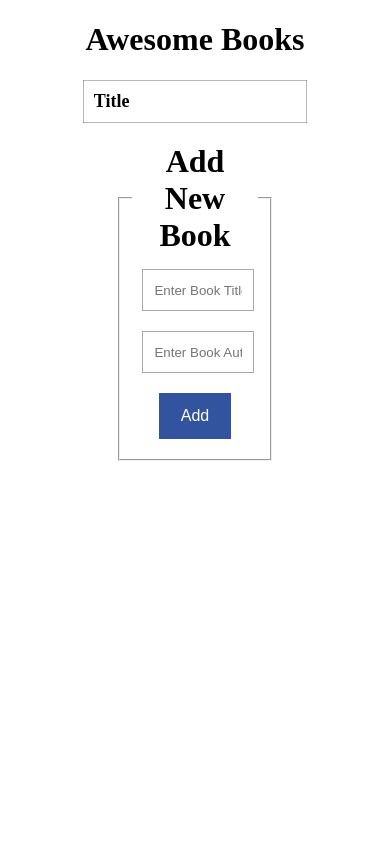
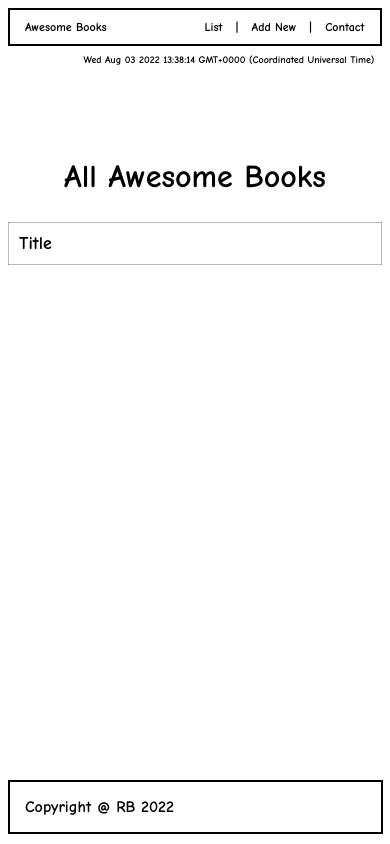
Before and after one commit to RiyaBulia12/Awesome-Book, a website: page index.html in a window 390 px wide. Drawn offline with Linux system fonts and the light colour scheme.

Commit message:
Add navigation menu for SPA

```diff
--- a/index.html
+++ b/index.html
@@ -10,26 +10,55 @@
 </head>
 
 <body>
-   <h1>Awesome Books</h1>
+   <nav class="navigation-menu">
+      <h1 class="app-title">Awesome Books</h1>
+      <ul class="menu-list">
+         <li onclick="displayMenuContent(this.id)" id="list"> List </li>
+         <li> | </li>
+         <li onclick="displayMenuContent(this.id)" id="create">Add New </li>
+         <li> | </li>
+         <li onclick="displayMenuContent(this.id)" id="contact">Contact </li>
+      </ul>
+   </nav>
+   <section>
+      <div class="date" id="date"></div>
+   </section>
    <div class="container">
-      <table class="bookTable" id="bookTable">
-         <tr class="headings">
-            <th class="heading">Title</th>
-            <th class="heading"></th>
-         </tr>
-      </table>
-      <p class="emptyBookMsg none ">There is no book to display. Please Add some Books using the Form</p>
-      <form id="add-form">
+      <div id="display-content"></div>
+      <section class="table-section none" id="table-section">
+         <h2 class="title"> All Awesome Books</h2>
+         <table class="bookTable" id="bookTable">
+            <tr>
+               <th class="row-heading">Title</th>
+               <th class="row-heading"></th>
+            </tr>
+         </table>
+      </section>
+      <form id="add-form" class="add-form none">
          <fieldset>
             <legend>Add New Book </legend>
             <input type="text" name="title" id="title" placeholder="Enter Book Title" required>
             <input type="text" name="author" id="author" placeholder="Enter Book Author" required>
             <div class="btn-container">
-               <button class="btn" type="button" name="submit" id="addBookBtn">Add</button>
+               <button class="btn" type="button" name="submit" id="add-book-btn">Add</button>
             </div>
          </fieldset>
+         <p class="success none" id="success">Book added successfully</p>
       </form>
+      <section class="contact-form none" id="contact-form">
+         <h2 class="title"> Contact Information</h2>
+         <p>Do you have any question or just want to say Hello?</p>
+         <p>you can reach out to us</p>
+         <ul class="contact-list">
+            <li> Our email: mail@mail.com </li>
+            <li> Our phone number: +4352382837492</li>
+            <li> Our address: Streetname 22, 89423 City, Country </li>
+         </ul>
+      </section>
    </div>
+   <footer class="copyright">
+      <p class="copyright-content">Copyright @ RB 2022</p>
+   </footer>
 </body>
 
 </html>
--- a/script.js
+++ b/script.js
@@ -1,3 +1,9 @@
+const tableSection = document.getElementById('table-section');
+const addForm = document.querySelector('.add-form');
+const contactForm = document.getElementById('contact-form');
+const dateSection = document.getElementById('date');
+const addedMsg = document.getElementById('success');
+
 class Books {
    constructor() {
       this.bookList = [];
@@ -34,6 +40,8 @@ class Books {
 }
 
 window.onload = () => {
+   dateSection.innerHTML = Date()
+   tableSection.classList.remove('none');
    Books.getBooksList();
    if (Books.bookList) {
       Books.bookList.forEach(item => {
@@ -65,7 +73,7 @@ function createBookRow(item) {
    })
 }
 
-const addBookBtn = document.getElementById('addBookBtn');
+const addBookBtn = document.getElementById('add-book-btn');
 addBookBtn.onclick = function () {
    Books.bookList = Books.fetchBooks() ? Books.fetchBooks() : [];
 
@@ -73,13 +81,37 @@ addBookBtn.onclick = function () {
    if (Books.bookList && Books.bookList.length > 0) {
       id = Books.bookList[Books.bookList.length - 1].id + 1
    }
-   const title = document.getElementById('title').value;
-   const author = document.getElementById('author').value;
+   const title = document.getElementById('title');
+   const author = document.getElementById('author');
 
-   if (title && author) {
-      const book = { 'id': id++, 'title': title, 'author': author }
+   title.oninput = function () { hideSuccess(); }
+   author.oninput = function () { hideSuccess(); }
+
+   if (title.value && author.value) {
+      const book = { 'id': id++, 'title': title.value, 'author': author.value }
       const bookObj = new Books();
       bookObj.addBook(book);
       createBookRow(book);
+      success.classList.remove('none');
    }
 }
+
+function hideSuccess() {
+   success.classList.add('none');
+}
+
+function displayMenuContent(id) {
+   if (id === 'list') {
+      tableSection.classList.remove('none');
+      addForm.classList.add('none');
+      contactForm.classList.add('none');
+   } else if (id === 'create') {
+      tableSection.classList.add('none');
+      addForm.classList.remove('none');
+      contactForm.classList.add('none');
+   } else {
+      addForm.classList.add('none');
+      tableSection.classList.add('none');
+      contactForm.classList.remove('none');
+   }
+}
--- a/style.css
+++ b/style.css
@@ -1,14 +1,69 @@
+@import url('https://fonts.googleapis.com/css2?family=Comic+Neue:wght@300;400;700&display=swap');
+
 * {
   text-align: center;
+  font-family: 'Comic Neue', cursive, sans-serif;
+  font-weight: 600;
 }
 
 .container {
   width: 60%;
   align-content: center;
-  margin: auto;
+  margin: 10% auto;
 }
 
-form {
+/* ********************** Begin navigation/footer  ********************* */
+.navigation-menu,
+.copyright {
+  border: 2px solid black;
+  display: flex;
+  margin: 0 30px;
+}
+
+.app-title {
+  font-size: 19px;
+}
+
+.app-title,
+.title,
+.copyright-content {
+  padding: 0 15px;
+}
+
+.menu-list {
+  list-style: none;
+  display: flex;
+  justify-content: space-between;
+  width: 20rem;
+  position: absolute;
+  right: 10%;
+  font-size: larger;
+  margin: 15px;
+}
+
+.menu-list > li:hover {
+  color: rgb(50, 84, 158);
+  transition: all 0.5s;
+  cursor: pointer;
+}
+
+.date {
+  position: absolute;
+  right: 4%;
+  padding: 10px;
+}
+
+footer {
+  position: absolute;
+  width: 95%;
+  bottom: 10px;
+}
+
+/* ********************** End navigation/footer  ********************* */
+
+/* ********************** Begin main container  ********************* */
+form,
+.contact-form {
   margin: 20px auto;
   width: 70%;
 }
@@ -20,7 +75,7 @@ form {
   border-collapse: collapse;
 }
 
-.heading,
+.row-heading,
 .data {
   padding: 10px;
   margin: 10px;
@@ -65,20 +120,68 @@ form input {
   margin: 10px;
 }
 
-.emptyBookMsg {
-  width: 50%;
-  margin: 0 auto;
+.success {
+  color: green;
 }
 
 .none {
   display: none;
 }
 
-.block {
-  display: inline-table;
+legend,
+.title {
+  font-size: 2em;
 }
 
-legend {
-  font-size: 2em;
-  font-weight: 600;
+.contact-form {
+  font-size: 20px;
 }
+
+.contact-list {
+  padding-inline-start: 11rem;
+}
+
+.contact-list > li {
+  text-align: justify;
+}
+
+/* ********************** End main container  ********************* */
+
+/* ********************** Begin for screens  ********************* */
+@media (max-width: 780px) {
+  .navigation-menu {
+    margin: 0px;
+  }
+
+  .app-title {
+    font-size: 12px;
+  }
+
+  .menu-list {
+    width: 10rem;
+    right: 4%;
+    font-size: 12px;
+    margin: 10px;
+  }
+
+  .date {
+    right: 4%;
+    padding: 8px 0;
+    font-size: 10px;
+  }
+
+  .container {
+    width: 100%;
+    margin: 23% auto;
+  }
+
+  .copyright {
+    margin: 0px
+  }
+
+  footer {
+    width: 95%;
+  }
+}
+
+/* ********************** End for screens  ********************* */
```
